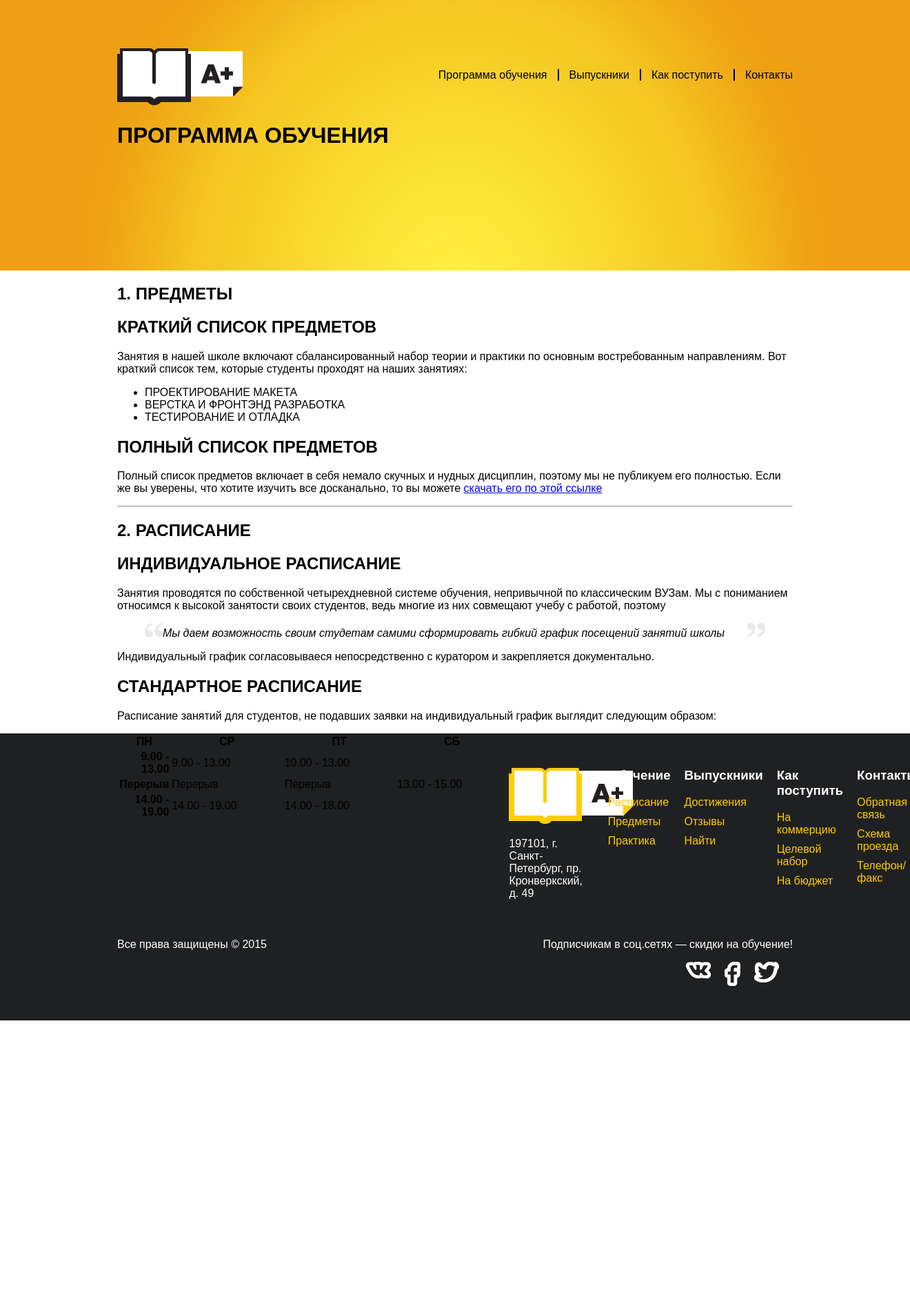
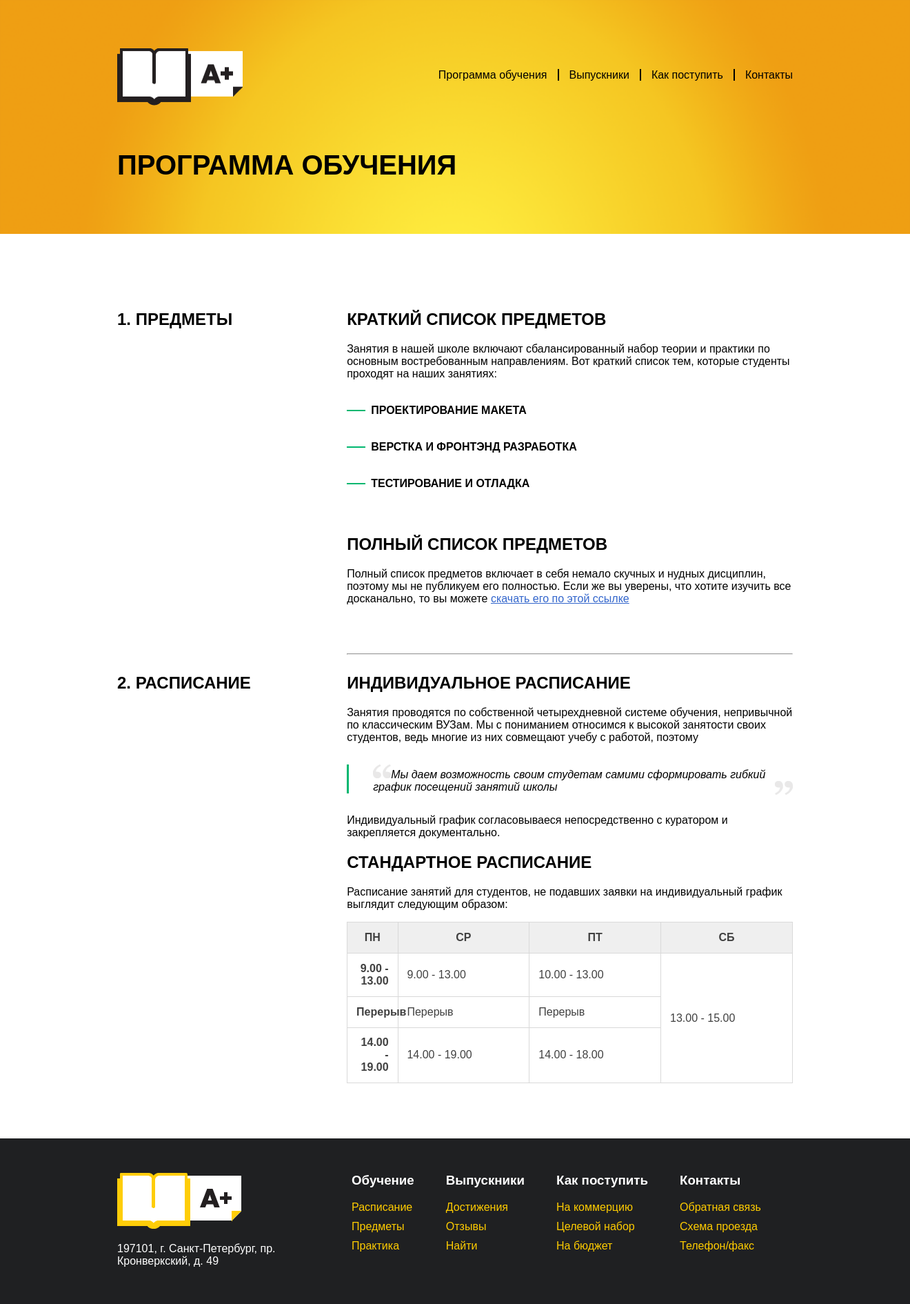
Before and after one commit to Rikkii/Rikkii.github.io, a PHP site: page /inner.html in a window 1320 px wide; the page is wider, and only the part inside the window is pictured. Shown: the top 1890 px of that part at 69% size. Before the commit the page ends 1479 px from the top of that part, so only its background shows below. Run offline with PHP 8.4, Linux system fonts and the light colour scheme.

Commit message:
Update test+prefixes.css

```diff
--- a/web-school/test+prefixes.css
+++ b/web-school/test+prefixes.css
@@ -441,3 +441,80 @@
 .social-btn-tw:active {
     background-position: 36px 36px
 }
+.inner header {
+    padding-bottom: 50px;
+}
+
+.content  {
+    padding-top: 90px;
+    padding-bottom: 80px;
+}
+ .inner h1 {
+    margin-top: 60px;
+     font-size: 40px;
+}
+.inner .item-right {
+    float: left;
+    width: 66%;
+}
+
+.item-right li {
+    padding-left: 35px;
+    margin-bottom: 35px;
+    font-weight: bold;
+    background: url(marker.png) no-repeat;
+    background-position: center left;
+
+}
+.inner .item-left {
+float: left;
+    width: 33%;
+    margin-right: 1%;
+    min-width: 180px
+
+}
+@media (max-width: 591px){
+    .inner .item-right, .inner .item-left {width: 100%}
+}
+.inner .content ul {
+    padding: 0;
+    margin-bottom: 65px;
+    margin-top: 35px;
+    list-style: none;
+}
+.inner .content a {
+    color: #3366cc;
+}
+.inner hr {
+    color: #d3d2d2;
+    margin-top:70px;
+}
+.inner .item:after {
+     clear: both;
+    content: "";
+    display: table;
+}
+
+.inner blockquote {
+    margin: 0;
+    padding-left: 35px;
+    border-left: 3px solid #00b770;
+    margin: 30px 0;
+}
+.inner td,
+.inner th {
+    padding: 2%;
+    border: 1px solid #d9d9d9;
+
+}
+.inner th {
+    background: #efefef;
+}
+.inner table {
+    border-collapse: collapse;
+    color: #404040;
+    width: 100%;
+}
+footer p {
+    color: white;
+}
```
